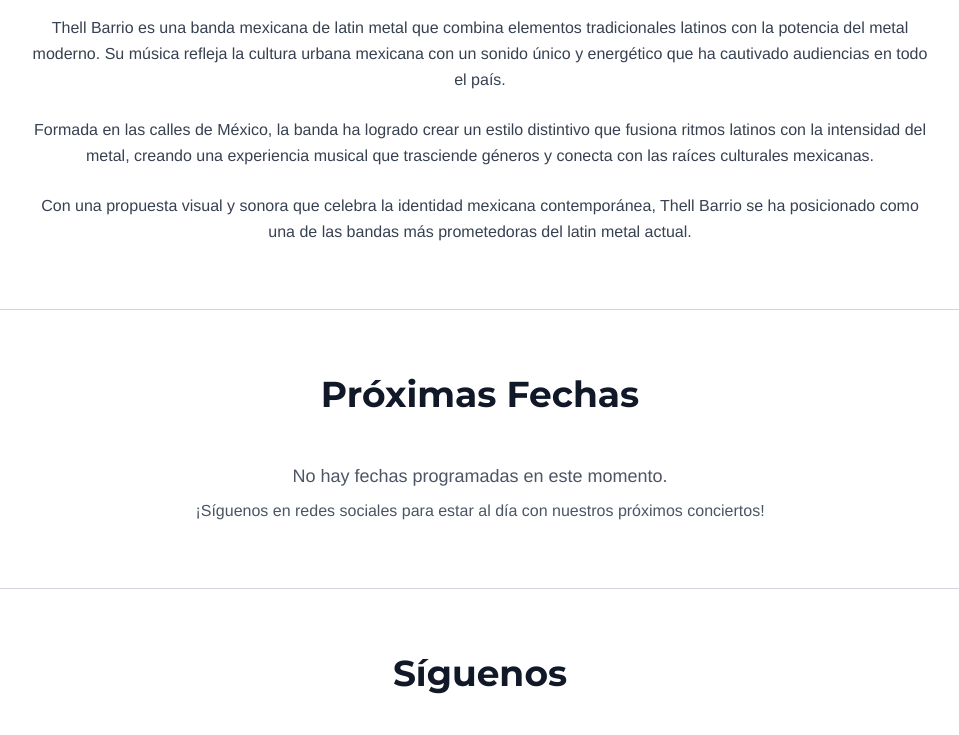
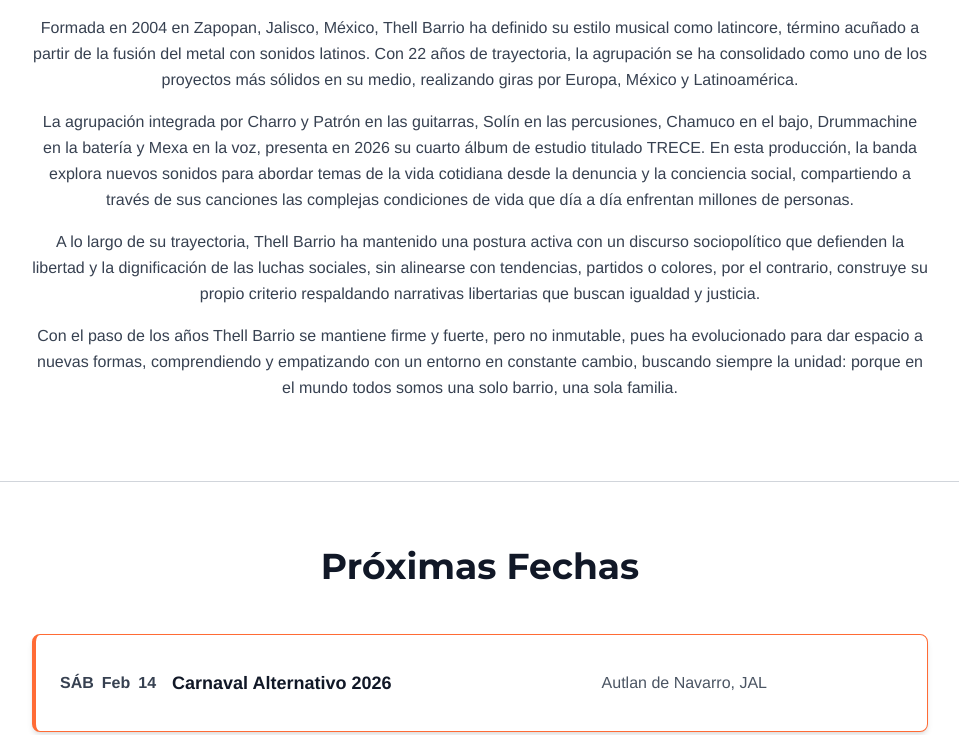
Before and after one commit to gomezmendozacarlos/thellbarrio, a website: page index.html in a window 1280 px wide. Shown: the part 1690-2425 px from the top of the page, without its empty margins (160-1119 px from the left). Drawn offline with nearby package versions, Linux system fonts and the light colour scheme; files that its build step writes are made by us from their sources.

Commit message:
Actualizacion de bio y fechas

```diff
--- a/index.html
+++ b/index.html
@@ -136,19 +136,33 @@
             <div class="max-w-4xl mx-auto text-center">
                 <h2 class="text-3xl md:text-4xl font-heading text-gray-900 mb-8">Sobre Thell Barrio</h2>
                 <div class="prose prose-lg mx-auto text-gray-700 leading-relaxed">
-                    <p class="mb-6">
-                        Thell Barrio es una banda mexicana de latin metal que combina elementos tradicionales latinos
-                        con la potencia del metal moderno. Su música refleja la cultura urbana mexicana con un sonido
-                        único y energético que ha cautivado audiencias en todo el país.
+                    <p class="mb-4">
+                        Formada en 2004 en Zapopan, Jalisco, México, Thell Barrio ha
+                        definido su estilo musical como latincore, término acuñado a partir
+                        de la fusión del metal con sonidos latinos. Con 22 años de
+                        trayectoria, la agrupación se ha consolidado como uno de los
+                        proyectos más sólidos en su medio, realizando giras por Europa,
+                        México y Latinoamérica.
                     </p>
-                    <p class="mb-6">
-                        Formada en las calles de México, la banda ha logrado crear un estilo distintivo que fusiona
-                        ritmos latinos con la intensidad del metal, creando una experiencia musical que trasciende
-                        géneros y conecta con las raíces culturales mexicanas.
+                    <p class="mb-4">
+                        La agrupación integrada por Charro y Patrón en las guitarras, Solín en las
+                        percusiones, Chamuco en el bajo, Drummachine en la batería y Mexa en la voz, presenta
+                        en 2026 su cuarto álbum de estudio titulado TRECE. En esta producción, la banda explora
+                        nuevos sonidos para abordar temas de la vida cotidiana desde la denuncia y la conciencia
+                        social, compartiendo a través de sus canciones las complejas condiciones de vida que día a
+                        día enfrentan millones de personas.
                     </p>
-                    <p>
-                        Con una propuesta visual y sonora que celebra la identidad mexicana contemporánea,
-                        Thell Barrio se ha posicionado como una de las bandas más prometedoras del latin metal actual.
+                    <p class="mb-4">
+                        A lo largo de su trayectoria, Thell Barrio ha mantenido una postura activa con un discurso
+                        sociopolítico que defienden la libertad y la dignificación de las luchas sociales, sin
+                        alinearse con tendencias, partidos o colores, por el contrario, construye su propio criterio
+                        respaldando narrativas libertarias que buscan igualdad y justicia.
+                    </p>
+                    <p class="mb-4">
+                        Con el paso de los años Thell Barrio se mantiene firme y fuerte, pero no inmutable, pues
+                        ha evolucionado para dar espacio a nuevas formas, comprendiendo y empatizando con un
+                        entorno en constante cambio, buscando siempre la unidad: porque en el mundo todos
+                        somos una solo barrio, una sola familia.
                     </p>
                 </div>
             </div>
--- a/src/js/concerts.js
+++ b/src/js/concerts.js
@@ -14,53 +14,59 @@ document.addEventListener('DOMContentLoaded', function() {
 const concertsData = [
         {
         id: 1,
-        year: 2025,
-        month: 9,
-        day: 15,
-        venue: 'Foro Sol',
-        city: 'Ciudad de México',
-        ticketUrl: 'https://example.com/tickets/1',
+        year: 2026,
+        month: 2,
+        day: 14,
+        venue: 'Carnaval Alternativo 2026',
+        city: 'Autlan de Navarro, JAL',
+        ticketUrl: '',
 
     },
     {
         id: 2,
-        year: 2024,
-        month: 10,
-        day: 15,
-        venue: 'Arena Monterrey',
-        city: 'Monterrey, NL',
+        year: 2026,
+        month: 4,
+        day: 4,
+        venue: 'Urbano',
+        city: 'Queretaro, QRO',
         ticketUrl: "",
 
     },
         {
         id: 3,
-        year: 2025,
-        month: 10,
-        day: 1,
-        venue: 'Teatro Metropolitán',
-        city: 'Ciudad de México',
+        year: 2026,
+        month: 5,
+        day:22,
+        venue: 'TBA',
+        city: 'Merida, YUC',
         ticketUrl: null,
-
     },
         {
         id: 4,
-        year: 2025,
-        month: 11,
-        day: 14,
-        venue: 'Auditorio Telmex',
+        year: 2026,
+        month: 5,
+        day:23,
+        venue: '',
+        city: 'Cancun, QROO',
+        ticketUrl: null,
+    },
+    {
+        id: 6,
+        year: 2026,
+        month: 6,
+        day:6,
+        venue: 'C3 Stage',
         city: 'Guadalajara, JAL',
         ticketUrl: null,
-
     },
-        {
-        id: 5,
-        year: 2025,
-        month: 12,
-        day: 15,
-        venue: 'Palacio de los Deportes',
-        city: 'Ciudad de México',
-        ticketUrl: '',
-
+    {
+        id: 7,
+        year: 2026,
+        month: 6,
+        day:13,
+        venue: 'Fuck Off Room',
+        city: 'CDMX',
+        ticketUrl: null,
     }
 ];
 
```
